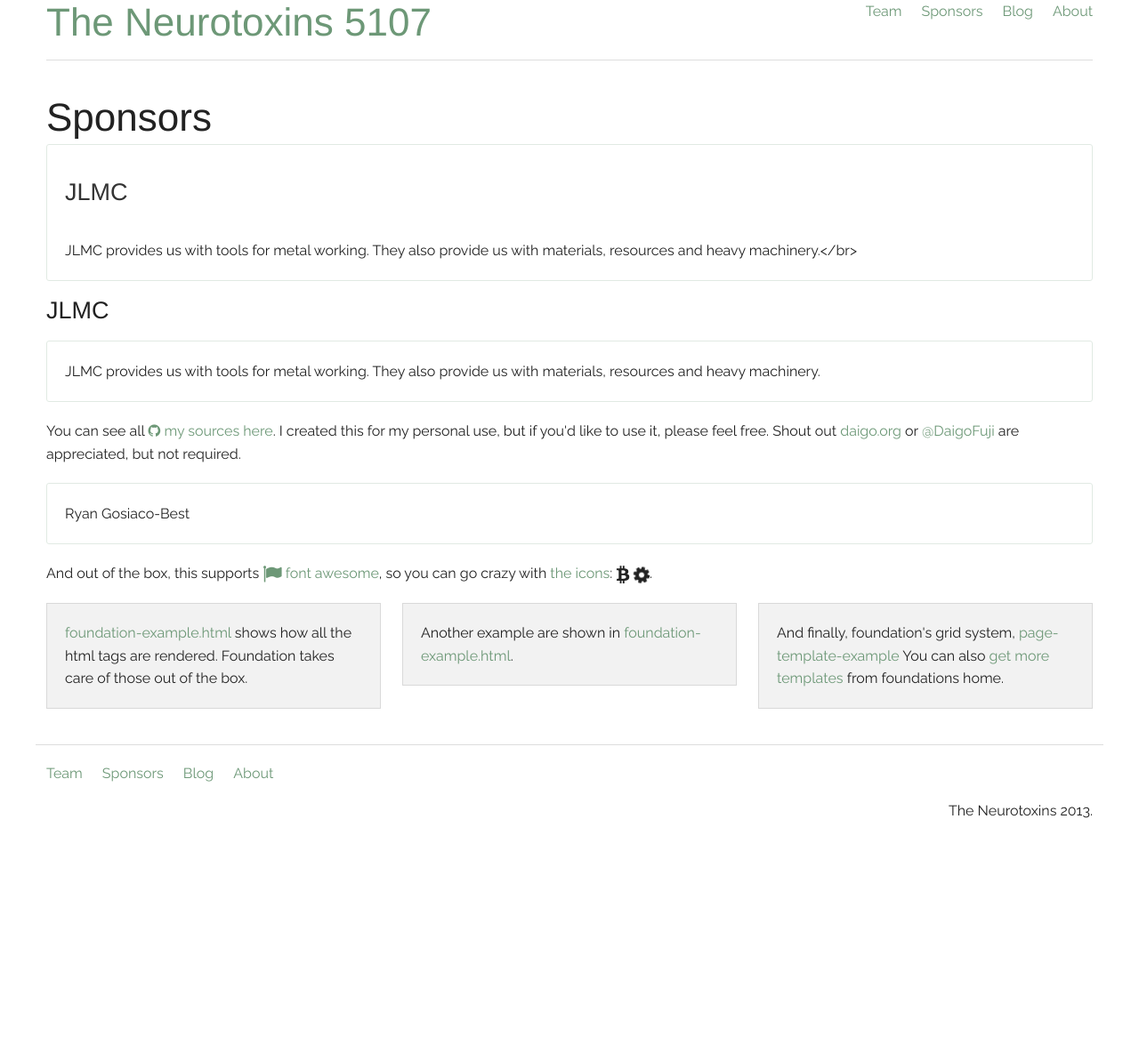
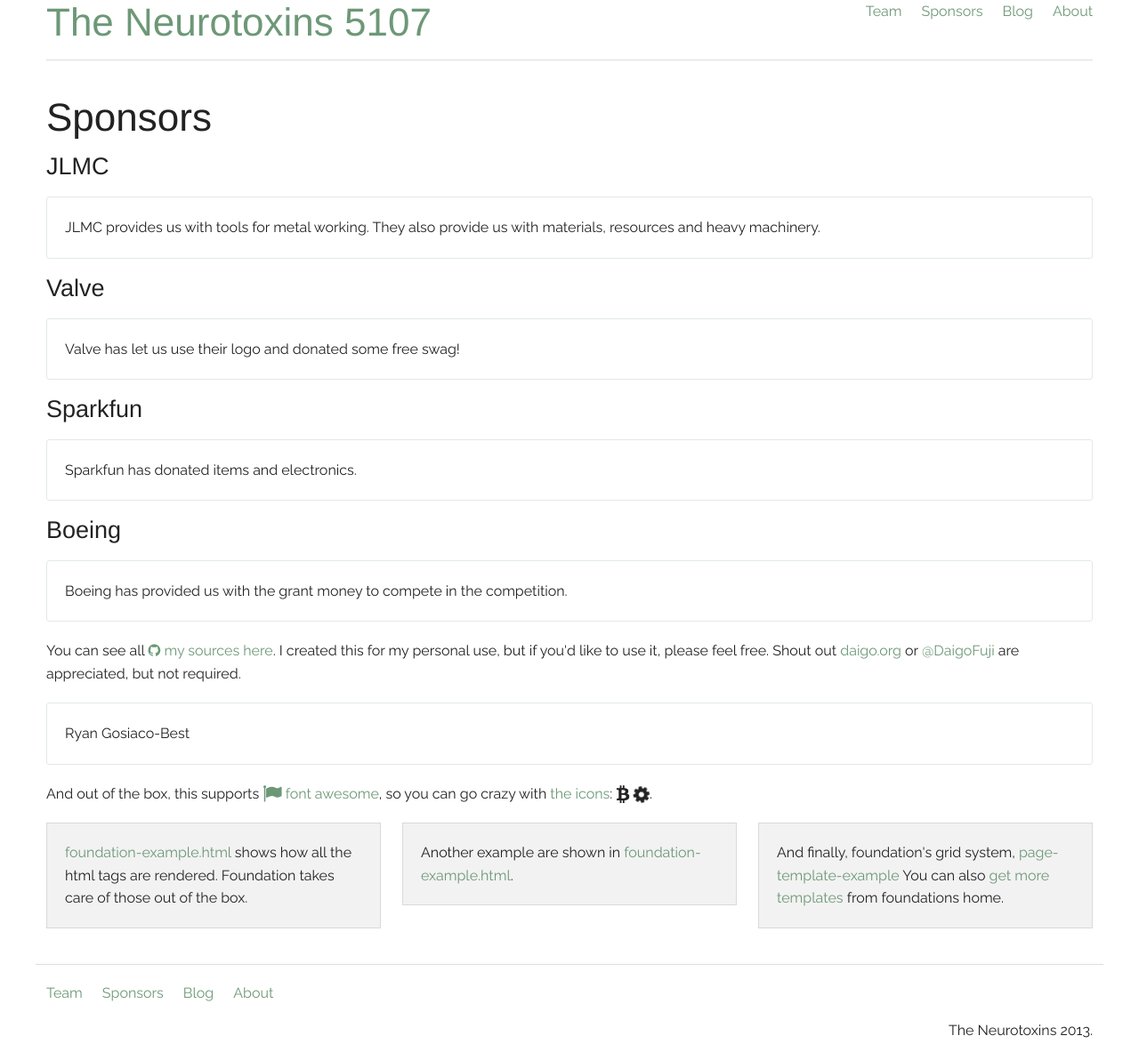
Before and after one commit to goosegg/goosegg.github.io, a Jekyll site: the page built from sponsors.md, in a window 1280 px wide. Shown: the whole page at 89% size. Built offline with Jekyll 4.4.1, drawn with Linux system fonts in a browser that asks for light colours; nearby versions of some CDN libraries; before the commit the page ends 945 px from its top, so only the background shows below that.

Commit message:
Update sponsors.md

```diff
--- a/sponsors.md
+++ b/sponsors.md
@@ -8,8 +8,10 @@ keywords: sponsor, FRC, first
 <h1>Sponsors</h1>
 
 
-<div class="panel callout radius"> <p> <h3>JLMC</h3> <br>JLMC provides us with tools for metal working. They also provide us with materials, resources and heavy machinery.</br> </p> </div>
 <p> <h3>JLMC</h3> </p><div class="panel callout radius">JLMC provides us with tools for metal working. They also provide us with materials, resources and heavy machinery. </div>
+<p> <h3>Valve</h3> </p><div class="panel callout radius">Valve has let us use their logo and donated some free swag! </div>
+<p> <h3>Sparkfun</h3> </p><div class="panel callout radius">Sparkfun has donated items and electronics. </div>
+<p> <h3>Boeing</h3> </p><div class="panel callout radius">Boeing has provided us with the grant money to compete in the competition. </div>
 
 <p>You can see all <a href="https://github.com/daigofuji/jekyll-foundation-5-starter/tree/gh-pages"><i class="fa fa-github">
 </i> my sources here</a>. I created this for my personal use, but if you'd like to use it, please feel free. Shout out <a href="http://daigo.org">daigo.org</a> or <a href="http://twitter.com/DaigoFuji">@DaigoFuji</a> are appreciated, but not required.</p>
```
